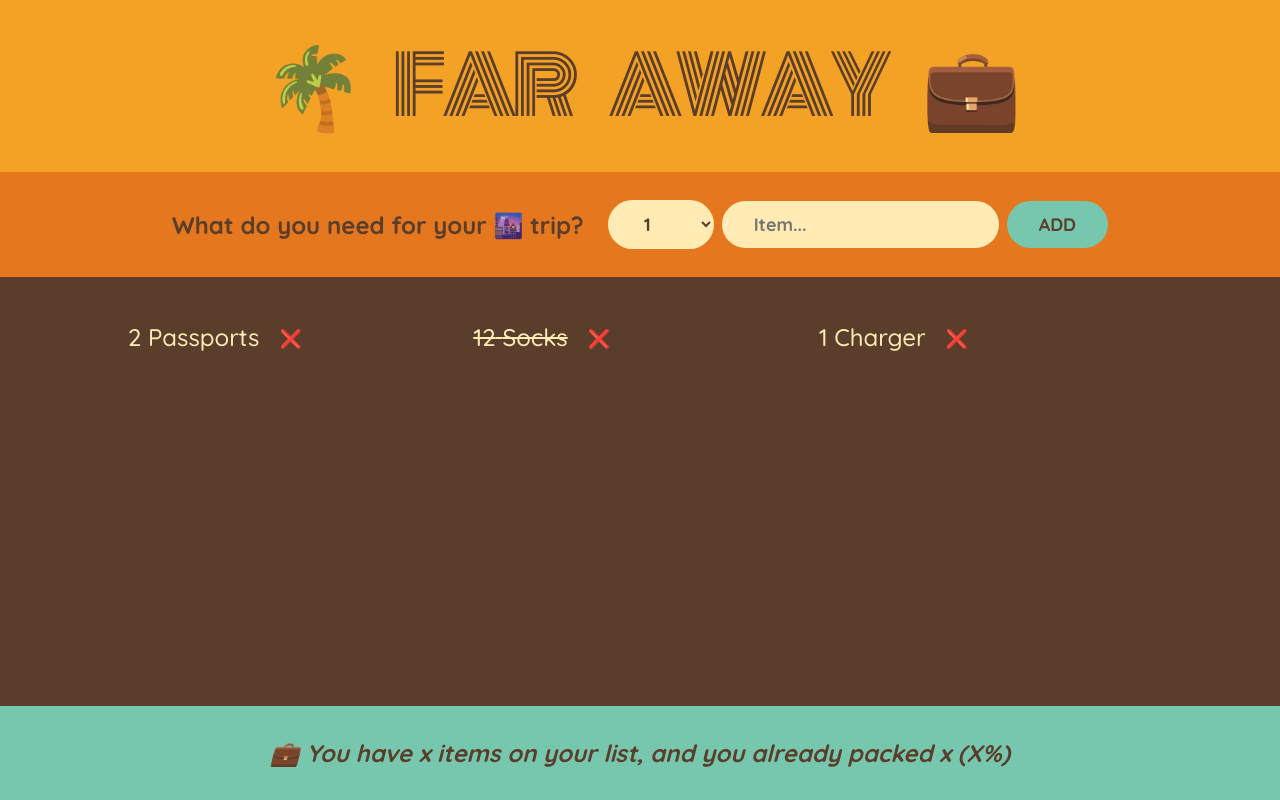
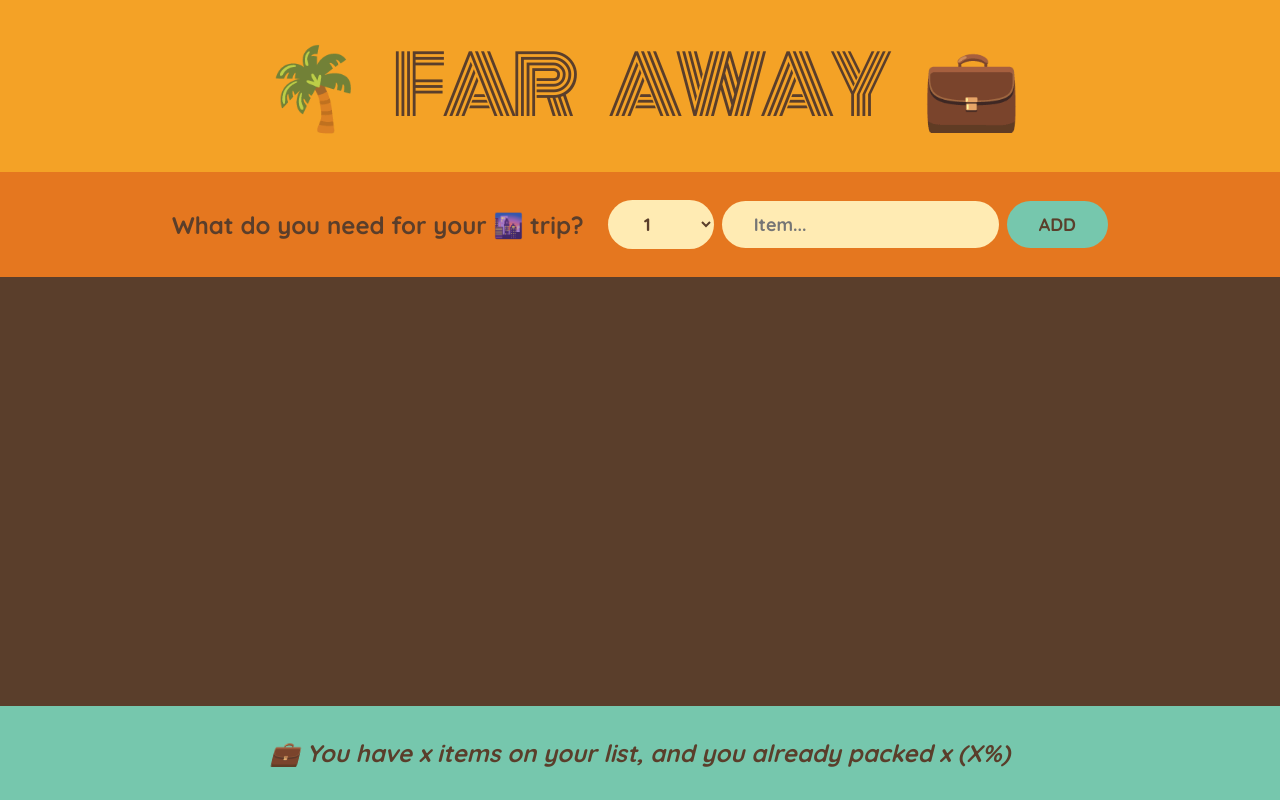
Before and after one commit to kaotikus27/React_Trainings, a React (Create React App) app in the folder travel-list/: page / in a window 1280 px wide. Built offline with nearby package versions, Linux system fonts and the light colour scheme.

Commit message:
test CRUD

```diff
--- a/travel-list/src/App.js
+++ b/travel-list/src/App.js
@@ -7,11 +7,19 @@
 ];
 
 export default function App() {
+  const [items, setItems] = useState([]);
+
+  function handleAddItems(item) {
+    setItems((items) => [...items, item]);
+  }
+
+  function handleDeleteItem(id) {}
+
   return (
     <div className="app">
       <Logo />
-      <Form />
-      <PackingList />
+      <Form onAddItems={handleAddItems} />
+      <PackingList items={items} />
       <Stats />
 
       {/* <FlashCards /> */}
@@ -23,7 +31,7 @@
   return <h1>🌴 Far Away 💼 </h1>;
 }
 
-function Form() {
+function Form({ onAddItems }) {
   const [description, setDescription] = useState("");
   const [quantity, setQuantity] = useState(1);
 
@@ -32,8 +40,8 @@
 
     if (!description) return;
     const newItem = { description, quantity, packed: false, id: Date.now() };
-
     console.log(newItem);
+    onAddItems(newItem);
 
     setDescription("");
     setQuantity(1);
@@ -63,11 +71,11 @@
   );
 }
 
-function PackingList() {
+function PackingList({ items }) {
   return (
     <div className="list">
       <ul>
-        {initialItems.map((item) => (
+        {items.map((item) => (
           <Item item={item} />
         ))}
       </ul>
```
